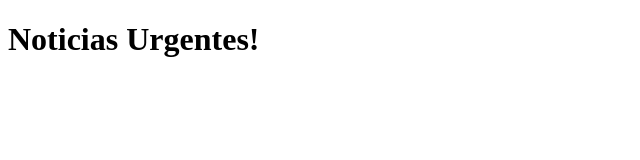
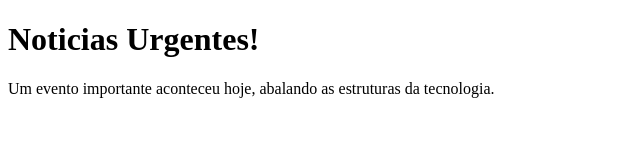
Before and after one commit to org-branching-hands-on/projeto-branching-hands-on, a plain HTML site: page index.html in a window 1280 px wide. Shown: the whole page, without its empty margins (0-640 px from the left). Drawn offline with Linux system fonts and the light colour scheme.

Commit message:
PBHO-4: adiciona parágrafo do artigo principal

```diff
--- a/index.html
+++ b/index.html
@@ -7,5 +7,6 @@
 </head>
 <body>
   <h1>Noticias Urgentes!</h1>
+  <p>Um evento importante aconteceu hoje, abalando as estruturas da tecnologia.</p>
 </body>
 </html>
```
